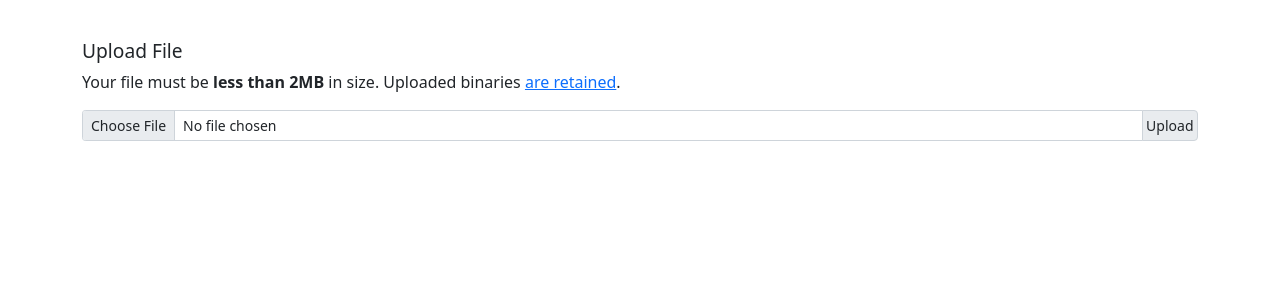
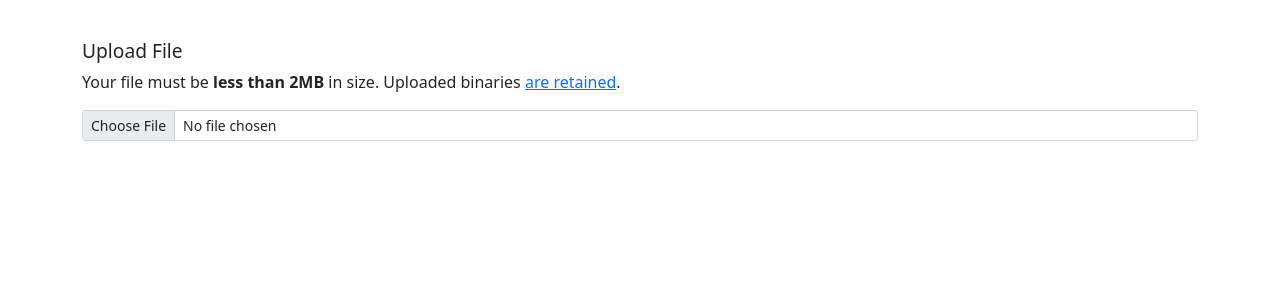
Before and after one commit to decompiler-explorer/decompiler-explorer, a Django app: page / in a window 1280 px wide. Shown: the part 190-490 px from the top of the page. Run offline with Django 3.2, Linux system fonts and the light colour scheme; data that the repository does not hold is empty; some libraries are stand-ins or nearby versions.

Commit message:
upload and make selections without extra confirmation

```diff
--- a/static/js/index.js
+++ b/static/js/index.js
@@ -271,21 +271,23 @@ function rerunDecompiler(decompiler_name) {
 }
 
 
-document.getElementById('upload_binary').addEventListener('click', (e) => {
+document.getElementById('file').addEventListener('change', (e) => {
     e.preventDefault();
     Object.values(decompilerFrames).forEach(i => i.session.getDocument().setValue(""));
     Object.values(decompilerFrames).forEach(i => i.resize());
     Object.values(decompilerRerunButtons).forEach(i => i.hidden = true);
     uploadBinary();
 });
-document.getElementById('try_sample').addEventListener('click', (e) => {
-    e.preventDefault();
-    Object.values(decompilerFrames).forEach(i => i.session.getDocument().setValue(""));
-    Object.values(decompilerFrames).forEach(i => i.resize());
-    Object.values(decompilerRerunButtons).forEach(i => i.hidden = true);
+document.getElementById('samples').addEventListener('click', (e) => {
     let id = document.getElementById('samples').value;
-    addHistoryEntry(id);
-    loadAllDecompilers(id, true);
+    if (id != '') {
+        e.preventDefault();
+        Object.values(decompilerFrames).forEach(i => i.session.getDocument().setValue(""));
+        Object.values(decompilerFrames).forEach(i => i.resize());
+        Object.values(decompilerRerunButtons).forEach(i => i.hidden = true);
+        addHistoryEntry(id);
+        loadAllDecompilers(id, true);
+    }
 });
 
 Object.entries(decompilerRerunButtons)
--- a/templates/explorer/index.html
+++ b/templates/explorer/index.html
@@ -69,7 +69,6 @@
                 </p>
                 <form class="input-group" id="binary_upload_form">
                     <input type="file" class="form-control form-control-sm input-group-append" id="file" name="file" value required>
-                    <button type="button" class="btn input-group-append" id="upload_binary">Upload</button>
                 </form>
             </div>
             <div class="col"
@@ -86,7 +85,6 @@
                         <option value="{{ b.id }}">{{ b.featured_name }}</option>
                         {% endfor %}
                     </select>
-                    <button type="button" class="btn input-group-append" id="try_sample">Try Sample</button>
                 </form>
             </div>
         </div>
```
